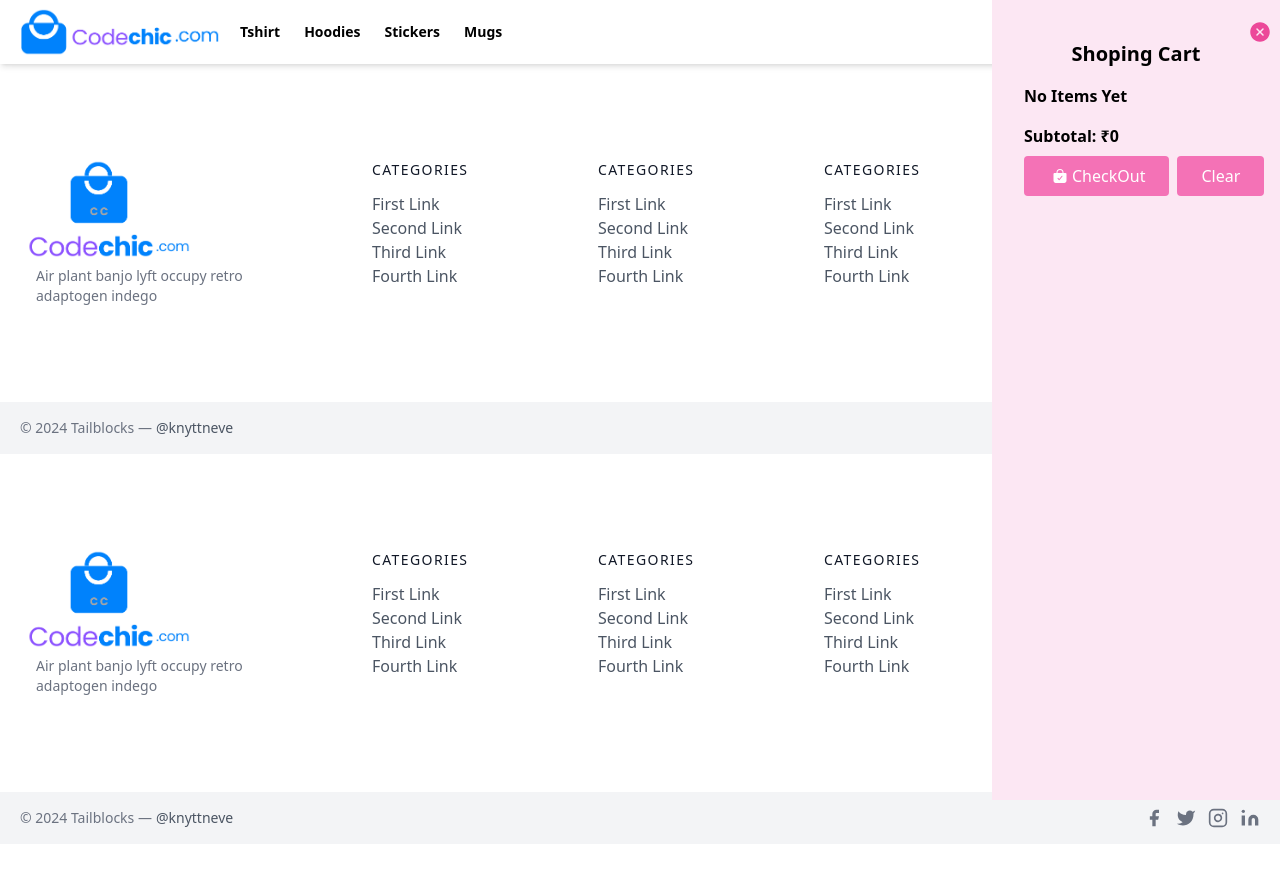
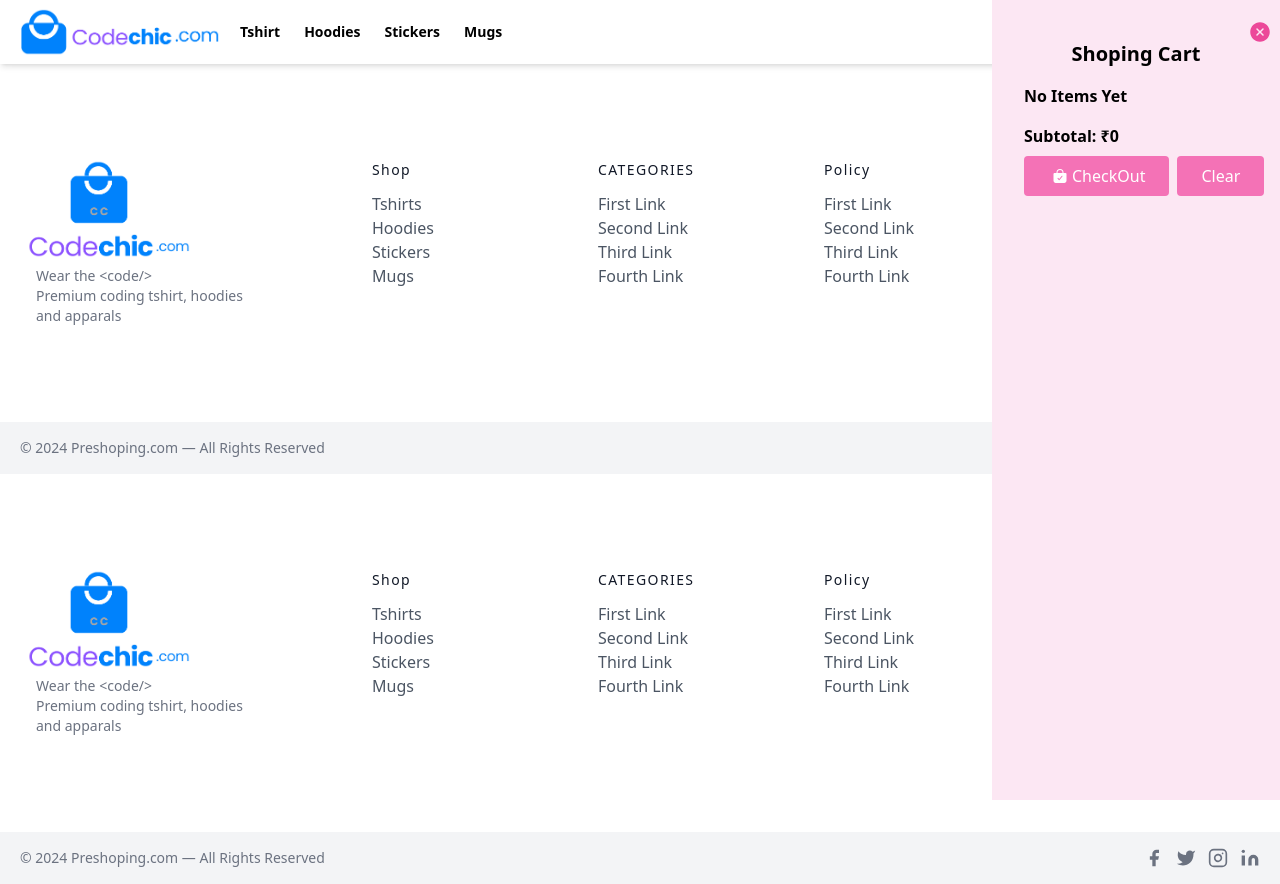
Before and after one commit to prince-111/CodeWear, a Next.js app: page /components/Footer in a window 1280 px wide. Before the commit the page ends 844 px from the top, so only its background shows below. Built offline with nearby package versions, Linux system fonts and the light colour scheme; some icons are missing.

Commit message:
🏔️ add color and text

```diff
--- a/pages/components/Footer.js
+++ b/pages/components/Footer.js
@@ -21,23 +21,25 @@ const Footer = () => {
         {/* <span className="ml-3 text-xl">Preshop</span> */}
       </div>
       </Link>
-      <p className="mt-2 text-sm text-gray-500 px-4">Air plant banjo lyft occupy retro adaptogen indego</p>
+      <p className="mt-2 text-sm text-gray-500 px-4">Wear the &lt;code/&gt; </p>
+      <p className="text-sm text-gray-500 px-4">Premium coding tshirt, hoodies and apparals</p>
+
     </div>
     <div className="flex-grow flex flex-wrap md:pl-20 -mb-10 md:mt-0 mt-10 md:text-left text-center">
       <div className="lg:w-1/4 md:w-1/2 w-full px-4">
-        <h2 className="title-font font-medium text-gray-900 tracking-widest text-sm mb-3">CATEGORIES</h2>
+        <h2 className="title-font font-medium text-gray-900 tracking-widest text-sm mb-3">Shop</h2>
         <nav className="list-none mb-10">
           <li>
-            <a className="text-gray-600 hover:text-gray-800">First Link</a>
+            <a className="text-gray-600 hover:text-gray-800">Tshirts</a>
           </li>
           <li>
-            <a className="text-gray-600 hover:text-gray-800">Second Link</a>
+            <a className="text-gray-600 hover:text-gray-800">Hoodies</a>
           </li>
           <li>
-            <a className="text-gray-600 hover:text-gray-800">Third Link</a>
+            <a className="text-gray-600 hover:text-gray-800">Stickers</a>
           </li>
           <li>
-            <a className="text-gray-600 hover:text-gray-800">Fourth Link</a>
+            <a className="text-gray-600 hover:text-gray-800">Mugs</a>
           </li>
         </nav>
       </div>
@@ -59,7 +61,7 @@ const Footer = () => {
         </nav>
       </div>
       <div className="lg:w-1/4 md:w-1/2 w-full px-4">
-        <h2 className="title-font font-medium text-gray-900 tracking-widest text-sm mb-3">CATEGORIES</h2>
+        <h2 className="title-font font-medium text-gray-900 tracking-widest text-sm mb-3">Policy</h2>
         <nav className="list-none mb-10">
           <li>
             <a className="text-gray-600 hover:text-gray-800">First Link</a>
@@ -76,7 +78,7 @@ const Footer = () => {
         </nav>
       </div>
       <div className="lg:w-1/4 md:w-1/2 w-full px-4">
-        <h2 className="title-font font-medium text-gray-900 tracking-widest text-sm mb-3">CATEGORIES</h2>
+        <h2 className="title-font font-medium text-gray-900 tracking-widest text-sm mb-3">ABOUT</h2>
         <nav className="list-none mb-10">
           <li>
             <a className="text-gray-600 hover:text-gray-800">First Link</a>
@@ -96,8 +98,7 @@ const Footer = () => {
   </div>
   <div className="bg-gray-100">
     <div className="container mx-auto py-4 px-5 flex flex-wrap flex-col sm:flex-row">
-      <p className="text-gray-500 text-sm text-center sm:text-left">© 2024 Tailblocks —
-        <a href="https://twitter.com/knyttneve" rel="noopener noreferrer" className="text-gray-600 ml-1" target="_blank">@knyttneve</a>
+      <p className="text-gray-500 text-sm text-center sm:text-left">© 2024 Preshoping.com — All Rights Reserved
       </p>
       <span className="inline-flex sm:ml-auto sm:mt-0 mt-2 justify-center sm:justify-start">
         <a className="text-gray-500">
--- a/pages/components/Navbar.js
+++ b/pages/components/Navbar.js
@@ -36,23 +36,24 @@ const Navbar = ({ cart, addToCart, removeFromCart, clearCart, subTotal }) => {
         <div className="nav">
           <ul className="flex items-center space-x-6 font-bold md:text-sm">
             <Link href={"/tshirts"}>
-              <li>Tshirt</li>
+              <li className="hover:text-purple-500">Tshirt</li>
             </Link>
             <Link href={"/hoodies"}>
-              <li>Hoodies</li>
+              <li className="hover:text-purple-600">Hoodies</li>
             </Link>
             <Link href={"/sticker"}>
-              <li>Stickers</li>
+              <li className="hover:text-purple-700">Stickers</li>
             </Link>
             <Link href={"/mug"}>
-              <li>Mugs</li>
+              <li className="hover:text-purple-700">Mugs</li>
             </Link>
           </ul>
         </div>
         <div>
           <div className="cursor-pointer cart absolute right-0 top-4 mx-5 flex">
-            <Link href={'/login'}>
-              <MdAccountCircle className="text-xl md:text-2xl mx-2" /></Link>
+            <Link href={"/login"}>
+              <MdAccountCircle className="text-xl md:text-2xl mx-2" />
+            </Link>
             <FaCartShopping
               onClick={toggleCart}
               className="text-xl md:text-2xl"
@@ -83,7 +84,9 @@ const Navbar = ({ cart, addToCart, removeFromCart, clearCart, subTotal }) => {
                 return (
                   <li>
                     <div className="item flex my-5">
-                      <div className="w-2/3 font-semibold">{cart[k].name}({cart[k].size}/{cart[k].variant})</div>
+                      <div className="w-2/3 font-semibold">
+                        {cart[k].name}({cart[k].size}/{cart[k].variant})
+                      </div>
                       <div className="flex font-semibold items-center justify-center w-1/3 text-lg">
                         {" "}
                         <FaCircleMinus
```
